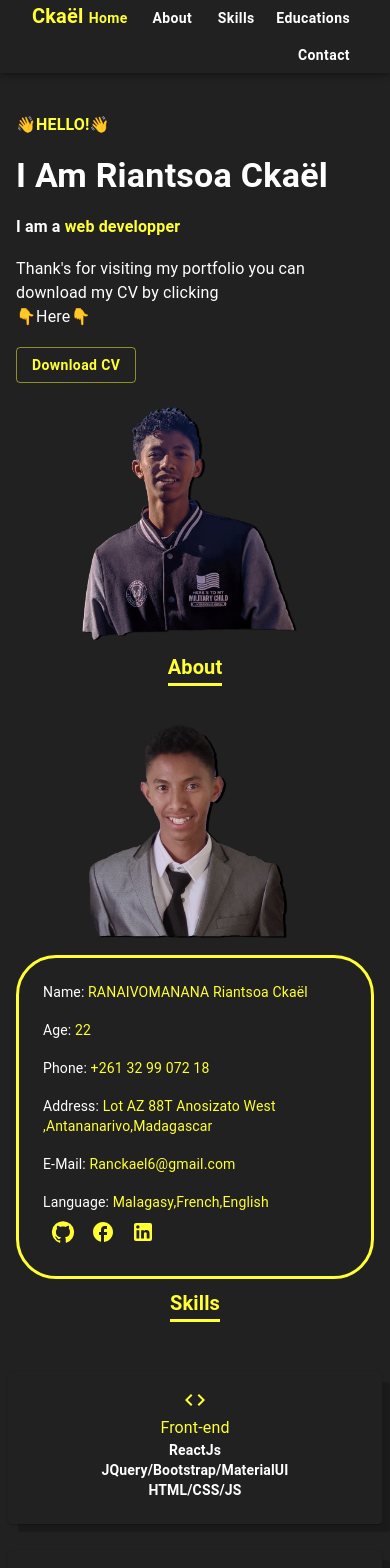
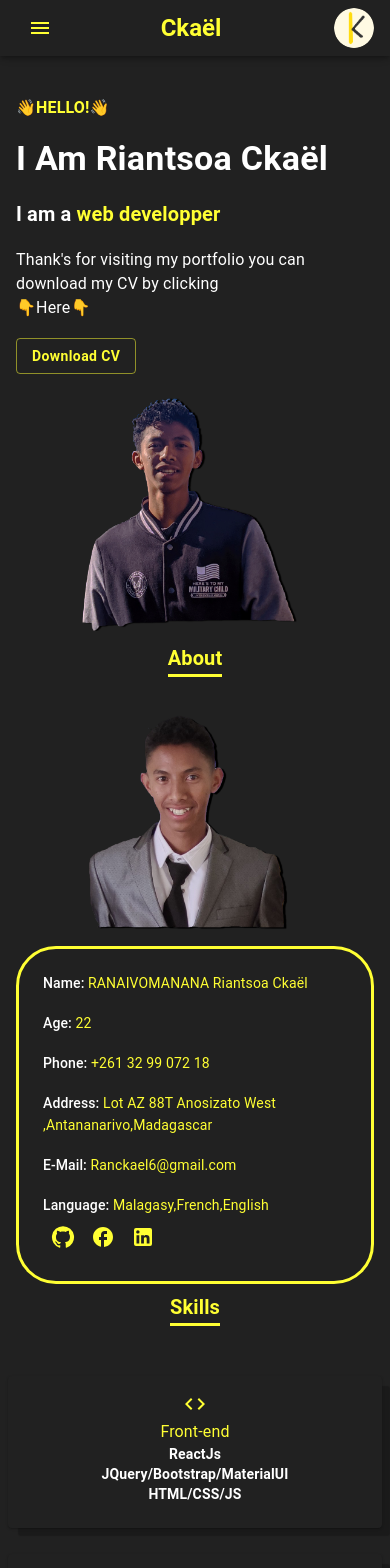
Before and after one commit to ckael/ckael-portfolio, a React (Vite) app: page / in a window 390 px wide. Shown: the top 1568 px of the page. Built offline with nearby package versions, Linux system fonts and the light colour scheme.

Commit message:
Fix Responsive navbar

```diff
--- a/src/About.jsx
+++ b/src/About.jsx
@@ -2,7 +2,7 @@ import { Container, Typography, Grid, IconButton, ButtonGroup } from "@mui/mater
 import Image from '/img/Calque1.png'
 import { GitHub, LinkedIn, FacebookRounded } from "@mui/icons-material";
 const About = () => {
-    return (< div id="about">
+    return (< div id="About">
         <Container >
             <div className="TitleContainer"><Typography variant="h6" color="primary" textAlign="center" width="auto" className="Title"><strong>About</strong></Typography></div>
             <Grid container marginTop={4} alignItems="center" >
@@ -10,14 +10,14 @@ const About = () => {
                     <Grid item sm={12}><img  src={Image} alt="Pic2" className="img" /> </Grid>
                 </Grid>
                 <Grid className="About" item lg={8} padding={3} letterSpacing={3} xs={12} md={8} sm={12}  >
-                    <Typography  variant="body2" color="secondary">Name: <Typography className="text" color="primary" variant="body2">RANAIVOMANANA Riantsoa Ckaël</Typography></Typography><br />
-                    <Typography  variant="body2" color="secondary">Age: <Typography className="text" color="primary" variant="body2">22</Typography></Typography><br />
-                    <Typography  variant="body2" color="secondary">Phone: <Typography className="text" color="primary" variant="body2">+261 32 99 072 18</Typography></Typography><br />
-                    <Typography  variant="body2" color="secondary">Address: <Typography className="text" color="primary" variant="body2">Lot AZ 88T Anosizato West ,Antananarivo,Madagascar</Typography></Typography><br />
-                    <Typography variant="body2" color="secondary">E-Mail: <Typography className="text" color="primary" variant="body2">Ranckael6@gmail.com</Typography></Typography><br />
+                    <Typography  variant="subtitle2" color="secondary">Name: <Typography className="text" color="primary" variant="body2">RANAIVOMANANA Riantsoa Ckaël</Typography></Typography><br />
+                    <Typography  variant="subtitle2" color="secondary">Age: <Typography className="text" color="primary" variant="body2">22</Typography></Typography><br />
+                    <Typography  variant="subtitle2" color="secondary">Phone: <Typography className="text" color="primary" variant="body2">+261 32 99 072 18</Typography></Typography><br />
+                    <Typography  variant="subtitle2" color="secondary">Address: <Typography className="text" color="primary" variant="body2">Lot AZ 88T Anosizato West ,Antananarivo,Madagascar</Typography></Typography><br />
+                    <Typography variant="subtitle2" color="secondary">E-Mail: <Typography className="text" color="primary" variant="body2">Ranckael6@gmail.com</Typography></Typography><br />
                     <Grid container alignItems="center">
                         <Grid item lg={9} md={9} sm={12} xs={12}>
-                            <Typography  variant="body2" color="secondary">Language: <Typography className="text" color="primary" variant="body2">Malagasy,French,English</Typography></Typography>
+                            <Typography  variant="subtitle2" color="secondary">Language: <Typography className="text" color="primary" variant="body2">Malagasy,French,English</Typography></Typography>
                         </Grid>
                         <Grid item lg={3} md={3} sm={12} xs={12}>
                             <ButtonGroup >
--- a/src/Contact.jsx
+++ b/src/Contact.jsx
@@ -1,7 +1,7 @@
 import { Button, Grid, TextField, Typography, Container } from "@mui/material";
 
 const Contact = () => {
-    return (<div id="contact" >
+    return (<div id="Contact" >
         <div className="TitleContainer"><Typography className="Title" variant="h6" color="primary">Contact</Typography></div>
         <Grid container  justifyContent="center" >
             <Grid item lg={6} md={6} sm={9} xs={9}>
--- a/src/Education.jsx
+++ b/src/Education.jsx
@@ -1,7 +1,7 @@
 import { Container,Grid,Typography,Card,CardContent } from "@mui/material";
 
 const Education = () => {
-    return ( <div id="education">
+    return ( <div id="Educations">
         <Container>
                 <Grid container columnSpacing={4} rowSpacing={4} marginTop={2} >
                     <Grid item lg={6} md={6} sm={12} xs={12}>
--- a/src/Home.jsx
+++ b/src/Home.jsx
@@ -4,14 +4,14 @@ import Cv from '/pdf/RiantsoaCkael.pdf'
 const Home = () => {
 
     return (
-        <div id="home">
+        <div id="Home">
             <Container >
                 <Grid  container alignItems="center">
                     <Grid item lg={7} sm={12} md={7} marginTop={5}>
                         <Typography  color="primary" variant="body1"><strong>👋HELLO!👋</strong></Typography><br />
                         <Typography color="secondary" variant="h4"><strong>I Am Riantsoa Ckaël</strong></Typography><br />
-                        <Typography color="secondary"  variant="body1">
-                            <strong>I am a</strong> <Typography className="text"  color="primary" variant="body1">
+                        <Typography color="secondary"  variant="h6">
+                            <strong>I am a</strong> <Typography className="text"  color="primary" variant="inherit">
                                 <strong>web developper</strong>
                             </Typography>
                         </Typography>
--- a/src/Navbar.jsx
+++ b/src/Navbar.jsx
@@ -1,26 +1,126 @@
-import { AppBar,Toolbar,Grid,Typography,Button,Container} from "@mui/material";
 
+import AppBar from '@mui/material/AppBar';
+import Box from '@mui/material/Box';
+import Toolbar from '@mui/material/Toolbar';
+import IconButton from '@mui/material/IconButton';
+import Typography from '@mui/material/Typography';
+import Menu from '@mui/material/Menu';
+import MenuIcon from '@mui/icons-material/Menu';
+import Container from '@mui/material/Container';
+import Avatar from '@mui/material/Avatar';
+import Button from '@mui/material/Button';
+import Tooltip from '@mui/material/Tooltip';
+import MenuItem from '@mui/material/MenuItem';
+import { Grid } from '@mui/material';
+import { useState } from "react";
+import img from "/img/LOGO.png"
 
 const Navbar = () => {
+    const pages = ['Home', 'About', 'Skills','Educations','Contact'];
+    const [anchorElNav, setAnchorElNav] = useState(null);
+
+    const handleOpenNavMenu = (event) => {
+      setAnchorElNav(event.currentTarget);
+    };
+
+    const handleCloseNavMenu = () => {
+      setAnchorElNav(null);
+    };
     return (
     <>
             <AppBar className="bar" position="sticky">
                 <Container>
-                    <Toolbar variant="regular">
-                                <Grid container>
-                                    <Grid item  lg={3} sm={1} xs={1}>
-                                        <Typography variant="h6" color="primary"> <strong>Ckaël</strong></Typography>
+                    <Toolbar disableGutters>
+                                <Typography
+                                    variant="h6"
+                                    noWrap
+                                    color="primary"
+                                    sx={{
+                                    mr: 2,
+                                    display: { xs: 'none', md: 'flex' },
+                                    fontWeight: 700,
+                                    textDecoration: 'none',
+                                    }}
+                                >
+                                    <strong>Ckaël</strong>
+                                </Typography>
+
+                                <Box sx={{ flexGrow: 1, display: { xs: 'flex', md: 'none' } }}>
+                                    <IconButton
+                                    size="large"
+                                    aria-label="account of current user"
+                                    aria-controls="menu-appbar"
+                                    aria-haspopup="true"
+                                    onClick={handleOpenNavMenu}
+                                    color="inherit"
+                                    >
+                                    <MenuIcon color="primary" />
+                                    </IconButton>
+                                    <Menu
+                                    id="menu-appbar"
+                                    anchorEl={anchorElNav}
+                                    anchorOrigin={{
+                                        vertical: 'bottom',
+                                        horizontal: 'left',
+                                    }}
+                                    keepMounted
+                                    transformOrigin={{
+                                        vertical: 'top',
+                                        horizontal: 'left',
+                                    }}
+                                    open={Boolean(anchorElNav)}
+                                    onClose={handleCloseNavMenu}
+                                    sx={{
+                                        display: { xs: 'block', md: 'none' },
+                                    }}
+                                    >
+                                    {pages.map((page) => (
+                                        <MenuItem className="bar" key={page} onClick={handleCloseNavMenu}>
+                                        <Button className="Link" color="secondary"   href={"#"+page} variant="text"><strong>{page}</strong></Button>
+                                        </MenuItem>
+                                    ))}
+                                    </Menu>
+                                </Box>
+
+                                <Typography
+                                    variant="h5"
+                                    noWrap
+                                color="primary"
+                                    sx={{
+                                    mr: 2,
+                                    display: { xs: 'flex', md: 'none' },
+                                    flexGrow: 1,
+                                    fontWeight: 700,
+
+                                    }}
+                                >
+                                    Ckaël
+                                </Typography>
+                                <Grid  justifyContent="center"  sx={{ flexGrow: 1, display: { xs: 'none', md: 'flex' } }}>
+                                    {pages.map((page) => (
+                                    <Grid item key={page}>
+                                    <Button
+                                        href={"#"+page}
+                                        onClick={handleCloseNavMenu}
+                                        color="secondary"
+                                        sx={{ my: 2, display: 'block' }}
+                                        className="Link"
+                                    >
+                                    <strong>{page}</strong>
+                                    </Button>
                                     </Grid>
-                                    <Grid item lg={9} sm={11} xs={11} align="right">
-                                            <Button className="Link"  color="primary" href="#home" variant="text"><strong>Home</strong></Button>
-                                            <Button className="Link"  color="secondary" href="#about" variant="text"><strong>About</strong></Button>
-                                            <Button className="Link" color="secondary" href="#skills" variant="text"><strong>Skills</strong></Button>
-                                            <Button className="Link" color="secondary" href="#education" variant="text"><strong>Educations</strong></Button>
-                                            <Button className="Link" color="secondary" href="#contact" variant="text"><strong>Contact</strong></Button>
-                                    </Grid>
+                                    ))}
                                 </Grid>
 
-                    </Toolbar>
+                                <Box sx={{ flexGrow: 0}}>
+                                    <Tooltip title="Logo">
+                                    <IconButton  sx={{ p: 0 }}>
+                                        <Avatar alt="Remy Sharp" src={img} />
+                                    </IconButton>
+                                    </Tooltip>
+
+                                </Box>
+                        </Toolbar>
                 </Container>
             </AppBar>
 
--- a/src/Skills.jsx
+++ b/src/Skills.jsx
@@ -2,7 +2,7 @@ import { Grid, Typography ,Card,CardContent} from "@mui/material";
 import { Code, Stars, DataObject } from "@mui/icons-material";
 
 const Skills = () => {
-    return ( <div id="skills">
+    return ( <div id="Skills">
         <div className="TitleContainer"><Typography variant="h6" color="primary" textAlign="center" width="auto" className="Title"><strong>Skills</strong></Typography></div>
         <Grid container marginTop={2} rowSpacing={2} columnSpacing={2} padding={1}>
             <Grid item lg={4} md={4} sm={12} xs={12} textAlign={'center'}>
```
